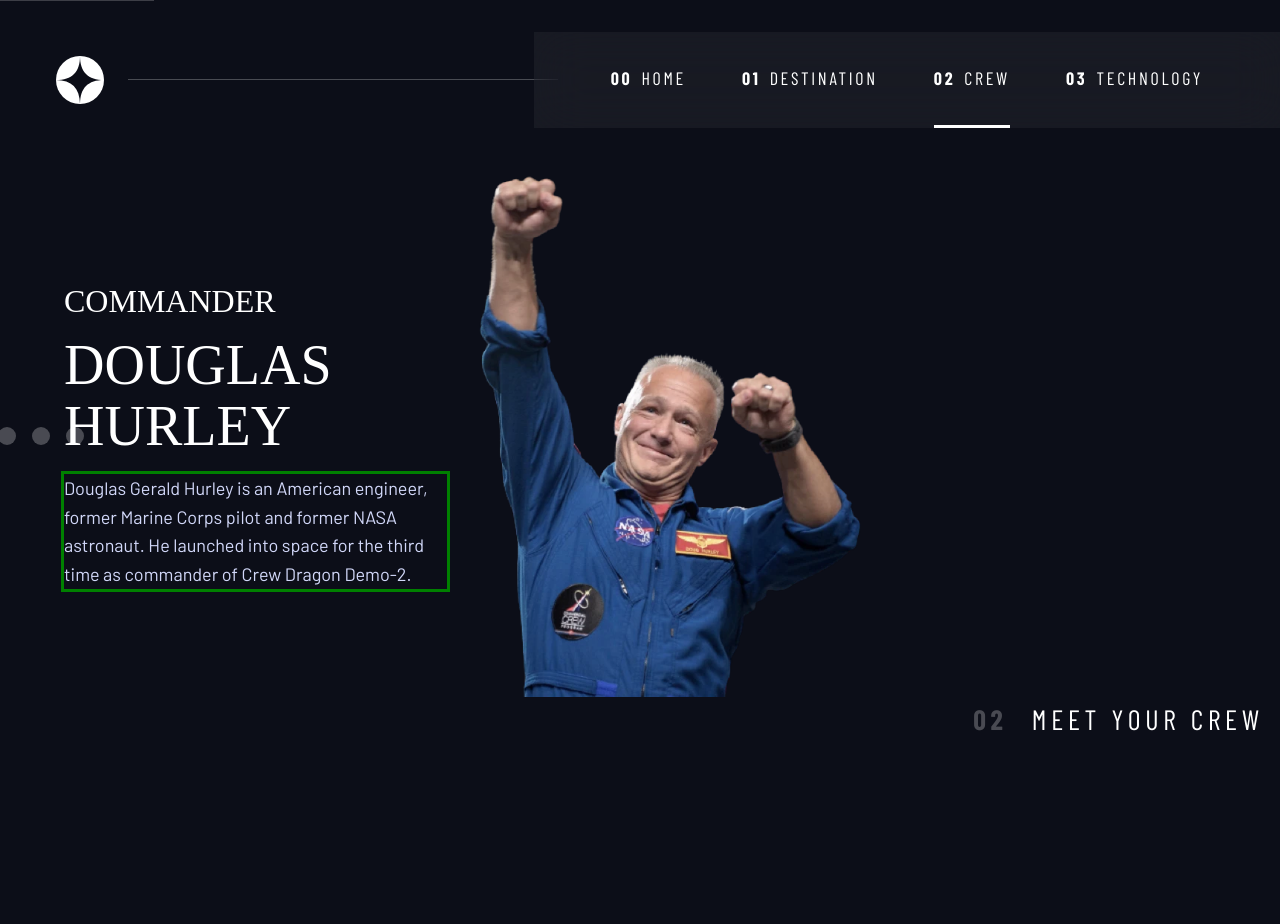
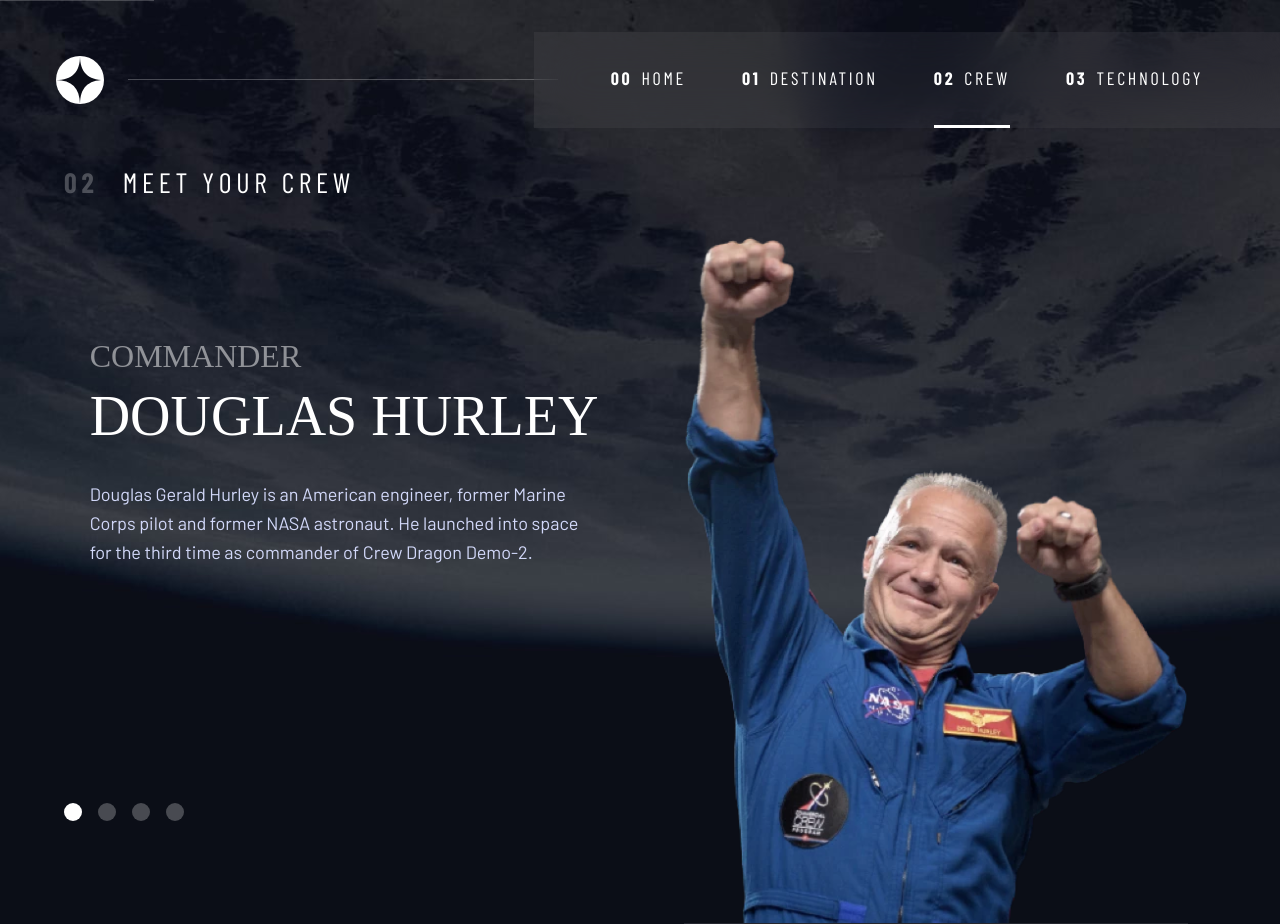
Before and after one commit to Mylaine-m/Space-travel-website, a plain HTML site: page crew.html in a window 1280 px wide. Before the commit the page ends 806 px from the top, so only its background shows below. Drawn offline with nearby package versions, Linux system fonts and the light colour scheme; a web font is replaced by a local one.

Commit message:
complete crew part 1 style

```diff
--- a/style.css
+++ b/style.css
@@ -145,6 +145,10 @@
 
 .flow > *:where(:not(:first-child)) {
 	margin-top: var(--flow-space, 1rem);
+}
+
+.flow--space-small {
+    --flow-space: .75rem;
 }
 
 .container {
@@ -361,13 +365,12 @@
 		transform: translateX(100%);
 		transition: transform 500ms ease-in-out;
 	}
+    .primary-navigation[data-visible="true"] {
+		transform: translateX(0);
+	}
 
 	.primary-navigation.underline-indicators > .active {
 		border: 0;
-	}
-
-	.primary-navigation[data-visible="true"] {
-		transform: translateX(0);
 	}
 
 	.mobile-nav-toggle {
@@ -431,8 +434,9 @@
 .underline-indicators > * {
 	border: 0;
 	border-bottom: .2rem solid hsl(var(--clr-white) / 0);
-	padding: var(--underline-gap, 1rem) 0;
+	padding: var(--underline-gap, .5rem) 0;
 	cursor: pointer;
+    background-color: transparent;
 }
 
 .underline-indicators > *:hover,
@@ -502,6 +506,7 @@
 
 @media (min-width: 35rem) {
 	.home {
+        background-position: center center;
 		background-image: url(./assets/home/background-home-tablet.jpg);
 	}
 }
@@ -514,13 +519,13 @@
 
 /* Destination page */
 
-/* Moon */
 .destination {
 	background-image: url(./assets/destination/background-destination-mobile.jpg);
 }
 
 @media (min-width: 35rem) {
 	.destination {
+        background-position: center center;
 		background-image: url(./assets/destination/background-destination-tablet.jpg);
 	}
 }
@@ -531,12 +536,24 @@
 	}
 }
 
-/* Mars */
+/* Crew page */
 
-/* Europa */
+.crew {
+	background-image: url(./assets/crew/background-crew-mobile.jpg);
+}
 
-/* Titan */
+@media (min-width: 35rem) {
+	.crew {
+        background-position: center center;
+		background-image: url(./assets/crew/background-crew-tablet.jpg);
+	}
+}
 
+@media (min-width: 45rem) {
+	.crew {
+		background-image: url(./assets/crew/background-crew-desktop.jpg);
+	}
+}
 /* ------------------------- */
 /* Layout */
 /* ----------------------- */
@@ -551,27 +568,27 @@
 
 .grid-container p:not([class]) {
 	max-width: 50ch;
-    outline: 3px solid green;
 }
 
 .numbered-title {
 	grid-area: title;
 }
 
-.info > p {
+.info > p:not([class]) {
     color: hsl(var(--clr-purple));
 }
 
 /* Destination page layout */
 .grid-container--destination {
 	--flow-space: 2rem;
-	grid-template-areas: 'title'
+	grid-template-areas:
+    'title'
     'image'
     'tabs'
     'content';
 }
 
-.grid-container--destination > img {
+.grid-container--destination > picture {
 	grid-area: image;
 	max-width: 60%;
 }
@@ -596,6 +613,35 @@
     font-size: 1.75rem;
 }
 
+/* Crew page layout */
+.grid-container--crew {
+	--flow-space: 2rem;
+	grid-template-areas:
+    'title'
+    'image'
+    'tabs'
+    'content';
+}
+
+.grid-container--crew > picture {
+	grid-area: image;
+	max-width: 60%;
+    border-bottom: 1px solid hsl(var(--clr-white) / .1);
+}
+
+.grid-container--crew > .dot-indicators {
+	grid-area: tabs;
+}
+
+.grid-container--crew > .crew-details {
+	grid-area: content;
+}
+
+
+ .crew-details h2 {
+    color: hsl( var(--clr-white) / .5);
+ }
+
 @media (min-width: 35em) {
 	.numbered-title {
 		justify-self: start;
@@ -606,6 +652,15 @@
 		flex-direction: row;
 		justify-content: space-evenly;
 	}
+
+    .grid-container--crew {
+        padding-bottom: 0;
+        grid-template-areas:
+        'title'
+        'content'
+        'tabs'
+        'image' ;
+    }
 }
 
 @media (min-width: 45em) {
@@ -637,7 +692,8 @@
         '. image content . ';
 	}
 
-    .grid-container--destination > img {
+    .grid-container--destination > picture,
+    .grid-container--crew > picture {
         max-width: 90%;
     }
 
@@ -649,4 +705,20 @@
 		--gap: min(6vw, 7rem);
 		justify-content: start;
 	}
+
+    .grid-container--crew {
+        grid-template-areas:
+        '. title title .'
+        '. content image .'
+        '. tabs image .';
+    }
+
+    .grid-container--crew > .dot-indicators {
+        justify-self: start;
+    }
+
+    /* .crew-details {
+        justify-self: start;
+    } */
+
 }
```
